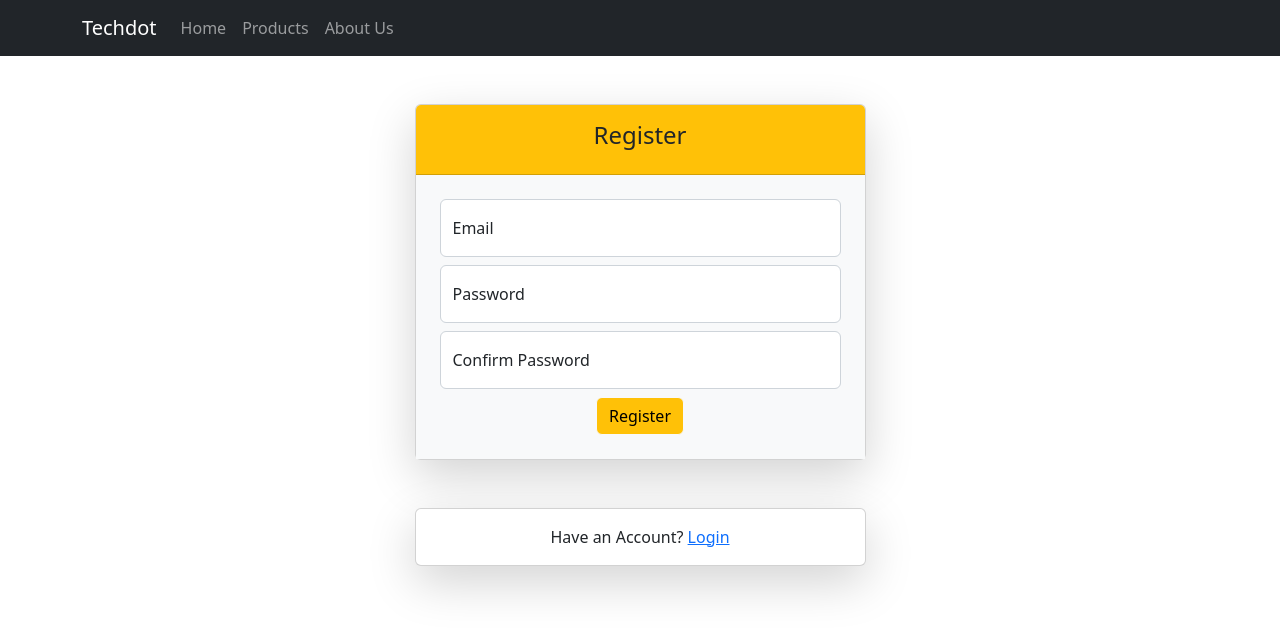
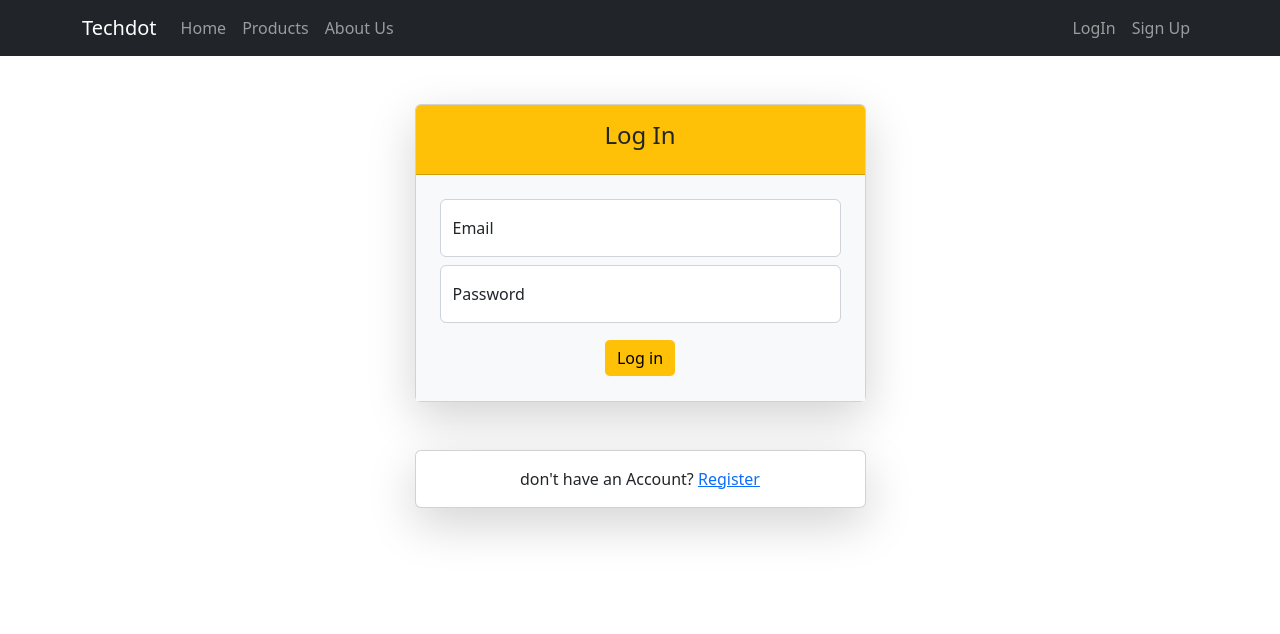
Before and after one commit to mohmyyy/techdot, a React (Create React App) app: page /login in a window 1280 px wide. Shown: the top 634 px of the page. Built offline with nearby package versions, Linux system fonts and the light colour scheme.

Commit message:
Login UI and redux authentication

```diff
--- a/package.json
+++ b/package.json
@@ -3,6 +3,7 @@
   "version": "0.1.0",
   "private": true,
   "dependencies": {
+    "@reduxjs/toolkit": "^1.9.3",
     "@testing-library/jest-dom": "^5.16.5",
     "@testing-library/react": "^13.4.0",
     "@testing-library/user-event": "^13.5.0",
@@ -10,8 +11,10 @@
     "react": "^18.2.0",
     "react-bootstrap": "^2.7.2",
     "react-dom": "^18.2.0",
+    "react-redux": "^8.0.5",
     "react-router-dom": "^5.3.4",
     "react-scripts": "5.0.1",
+    "redux": "^4.2.1",
     "web-vitals": "^2.1.4"
   },
   "scripts": {
--- a/src/App.js
+++ b/src/App.js
@@ -1,13 +1,36 @@
-import './App.css';
-import NavBar from './components/NavBar';
-import Register from './Pages/Register';
+import "./App.css";
+import NavBar from "./components/NavBar";
+import Login from "./Pages/Login";
+import Register from "./Pages/Register";
+import {
+  BrowserRouter as Routes,
+  Switch,
+  Route,
+  Link,
+  Redirect,
+} from "react-router-dom";
+import RootLayout from "./components/RootLayout";
+import Home from "./Pages/Home";
+import ErrorPage from "./Pages/ErrorPage";
 
 function App() {
   return (
-    <div className="">
-      <NavBar />
-      <Register />
-    </div>
+    <RootLayout>
+      <Switch>
+        <Route path="/" exact>
+          <Home />
+        </Route>
+        <Route path="/login">
+          <Login />
+        </Route>
+        <Route path="/signUp">
+          <Register />
+        </Route>
+        <Route path="*">
+          <ErrorPage />
+        </Route>
+      </Switch>
+    </RootLayout>
   );
 }
 
--- /dev/null
+++ b/src/Pages/ErrorPage.js
@@ -0,0 +1,11 @@
+import React from 'react'
+
+const ErrorPage = () => {
+  return (
+    <div>
+      <h1>Nothing here..</h1>
+    </div>
+  )
+}
+
+export default ErrorPage
--- /dev/null
+++ b/src/Pages/Home.js
@@ -0,0 +1,9 @@
+const Home = () => {
+  return (
+    <>
+    Welcome to the Mail Box
+    </>
+  )
+}
+
+export default Home
--- a/src/Pages/Login.js
+++ b/src/Pages/Login.js
@@ -0,0 +1,130 @@
+import React, { useState } from "react";
+import {
+  Button,
+  Card,
+  Col,
+  Container,
+  Form,
+  Row,
+} from "react-bootstrap";
+import { useDispatch } from "react-redux";
+import { useHistory } from "react-router-dom";
+import { authAction } from "../redux/redux-store";
+
+const Login = () => {
+  const [input, setInput] = useState({
+    email: "",
+    password: "",
+    confirmPassword: "",
+  });
+  const dispatch = useDispatch()
+  const inputchangeHandler = (event) => {
+    const inputObj = { ...input, [event.target.name]: event.target.value };
+    setInput(inputObj);
+  };
+
+  const history = useHistory()
+  const formSubmitHandler = async (event) => {
+    event.preventDefault();
+    try {
+      const response = await fetch(
+        "https://identitytoolkit.googleapis.com/v1/accounts:signInWithPassword?key=AIzaSyDqf51p2j8MCmXzGVzjWDTqPIRvyMr5KUE",
+        {
+          method: "POST",
+          body: JSON.stringify({
+            email: input.email,
+            password: input.password,
+            returnSecureToken: true,
+          }),
+          headers: {
+            "Content-Type": "application/json",
+          },
+        }
+      );
+
+      if (!response.ok) {
+        throw new Error("Authentication Failed");
+      }
+      const data = await response.json()
+      console.log(data.idToken)
+      history.replace('/')
+      dispatch(authAction.login(data.idToken))
+    } catch (error) {
+      alert(error);
+    }
+  };
+  return (
+    <>
+      <Container>
+        <Row
+          className="mt-5"
+          style={{ display: "flex", justifyContent: "center" }}
+        >
+          <Col xs={10} sm={8} md={6} lg={5} xl={5}>
+            <Card className="shadow-lg">
+              <Card.Header className="bg-warning p-3 text-center">
+                <h4>Log In</h4>
+              </Card.Header>
+              <Card.Body className="bg-light">
+                <Form className="text-center" onSubmit={formSubmitHandler}>
+                  <Form.Group className="m-2" controlId="formBasicEmail">
+                    <Form.FloatingLabel className="form-floating form-floating-sm">
+                      <Form.Control
+                        className="form-control "
+                        type="email"
+                        required
+                        placeholder="Email here"
+                        onChange={inputchangeHandler}
+                        value={input.email}
+                        name="email"
+                      />
+                      <Form.Label className="text-left">Email</Form.Label>
+                    </Form.FloatingLabel>
+                  </Form.Group>
+                  <Form.Group className="m-2" controlId="formBasicPassword">
+                    <Form.FloatingLabel className="form-floating form-floating-sm">
+                      <Form.Control
+                        className="form-control "
+                        type="password"
+                        required
+                        placeholder="Password"
+                        onChange={inputchangeHandler}
+                        value={input.password}
+                        name="password"
+                      />
+                      <Form.Label className="text-left">Password</Form.Label>
+                    </Form.FloatingLabel>
+                  </Form.Group>
+                  <Button
+                    variant="light"
+                    type="submit"
+                    className="m-2 bg-warning"
+                  >
+                    Log in
+                  </Button>
+                </Form>
+              </Card.Body>
+            </Card>
+          </Col>
+        </Row>
+        <Row
+          className="mt-5"
+          style={{ display: "flex", justifyContent: "center" }}
+        >
+          <Col xs={10} sm={8} md={6} lg={5} xl={5}>
+            <Card className="shadow-lg">
+              <Card.Body className="text-center">
+                don't have an Account?{" "}
+                <span>
+                  <a href="/signup">Register</a>
+                </span>
+              </Card.Body>
+            </Card>
+          </Col>
+        </Row>
+      </Container>
+    </>
+  );
+};
+
+export default Login;
--- a/src/Pages/Register.js
+++ b/src/Pages/Register.js
@@ -81,7 +81,7 @@ const Register = () => {
                       <Form.Label className="text-left">Email</Form.Label>
                     </Form.FloatingLabel>
                   </Form.Group>
-                  <Form.Group className="m-2" controlId="formBasicEmail">
+                  <Form.Group className="m-2" controlId="formBasicPassword">
                     <Form.FloatingLabel className="form-floating form-floating-sm">
                       <Form.Control
                         className="form-control "
@@ -95,7 +95,7 @@ const Register = () => {
                       <Form.Label className="text-left">Password</Form.Label>
                     </Form.FloatingLabel>
                   </Form.Group>
-                  <Form.Group className="mx-2" controlId="formBasicEmail">
+                  <Form.Group className="mx-2" controlId="formBasicConfirmPassword">
                     <Form.FloatingLabel className="form-floating form-floating-sm">
                       <Form.Control
                         className="form-control "
--- a/src/components/NavBar.js
+++ b/src/components/NavBar.js
@@ -1,6 +1,5 @@
 import React from "react";
 import { Container, Nav, Navbar } from "react-bootstrap";
-
 const NavBar = () => {
   return (
     <div>
@@ -8,9 +7,13 @@ const NavBar = () => {
         <Container>
           <Navbar.Brand href="#home">Techdot</Navbar.Brand>
           <Nav className="me-auto">
-            <Nav.Link href="#home">Home</Nav.Link>
-            <Nav.Link href="#product">Products</Nav.Link>
-            <Nav.Link href="#aboutus">About Us</Nav.Link>
+            <Nav.Link href="home">Home</Nav.Link>
+            <Nav.Link href="product">Products</Nav.Link>
+            <Nav.Link href="aboutus">About Us</Nav.Link>
+          </Nav>
+          <Nav style={{display:'flex',justifyContent:'flex-end'}}>
+            <Nav.Link href="login">LogIn</Nav.Link>
+            <Nav.Link href="signUp">Sign Up</Nav.Link>
           </Nav>
         </Container>
       </Navbar>
--- /dev/null
+++ b/src/components/RootLayout.js
@@ -0,0 +1,13 @@
+import React from "react";
+import NavBar from "./NavBar";
+
+const RootLayout = (props) => {
+  return (
+    <div>
+      <NavBar />
+      {props.children}
+    </div>
+  );
+};
+
+export default RootLayout;
--- a/src/index.js
+++ b/src/index.js
@@ -3,16 +3,20 @@ import ReactDOM from "react-dom/client";
 import "./index.css";
 import App from "./App";
 import reportWebVitals from "./reportWebVitals";
-import { Button } from "react-bootstrap";
 
 import "../node_modules/react-bootstrap/dist/react-bootstrap";
 import "../node_modules/bootstrap/dist/css/bootstrap.css";
+import { BrowserRouter } from "react-router-dom";
+import { Provider } from "react-redux";
+import store from "./redux/store";
 
 const root = ReactDOM.createRoot(document.getElementById("root"));
 root.render(
-  <React.StrictMode>
-    <App />
-  </React.StrictMode>
+  <Provider store={store}>
+    <BrowserRouter>
+      <App />
+    </BrowserRouter>
+  </Provider>
 );
 
 // If you want to start measuring performance in your app, pass a function
--- /dev/null
+++ b/src/redux/redux-store.js
@@ -0,0 +1,29 @@
+import { createSlice } from "@reduxjs/toolkit";
+
+const checkLS = localStorage.getItem("token");
+const isPresent = !!checkLS;
+
+const initialAUthState = {
+  token: checkLS,
+  isToken: isPresent,
+};
+
+const authSlice = createSlice({
+  name: "AuthStore",
+  initialState: initialAUthState,
+  reducers: {
+    login(state, action) {
+      state.token = action.payload;
+      state.isToken = true;
+      localStorage.setItem("token", action.payload);
+    },
+    Logout(state) {
+      state.token = "";
+      state.isToken = false;
+      localStorage.removeItem("token");
+    },
+  },
+});
+
+export const authAction = authSlice.actions;
+export default authSlice.reducer;
--- /dev/null
+++ b/src/redux/store.js
@@ -0,0 +1,7 @@
+import { configureStore } from "@reduxjs/toolkit";
+import authReducer from "./redux-store";
+
+const store = configureStore({
+  reducer: authReducer,
+});
+export default store;
```
Also changed, not shown: 1 other file (tests, documents, lock files or other folders).
